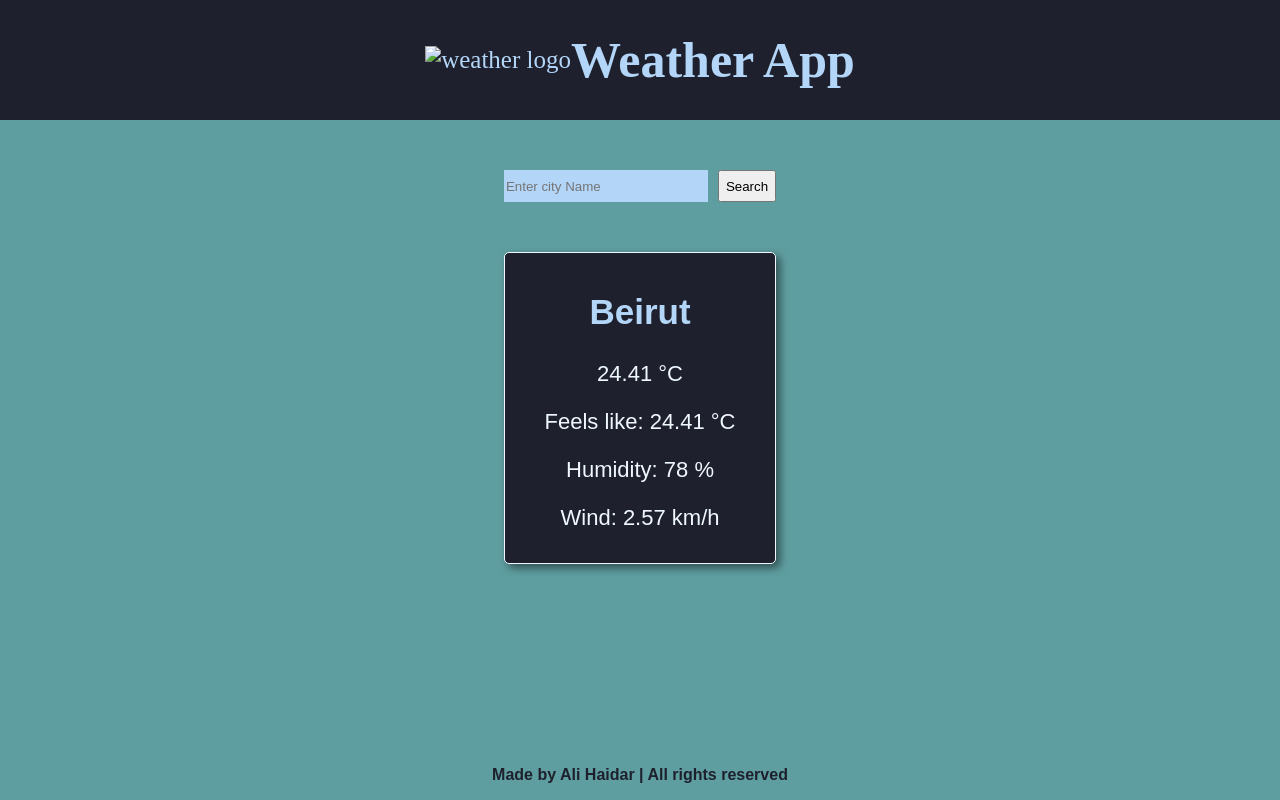
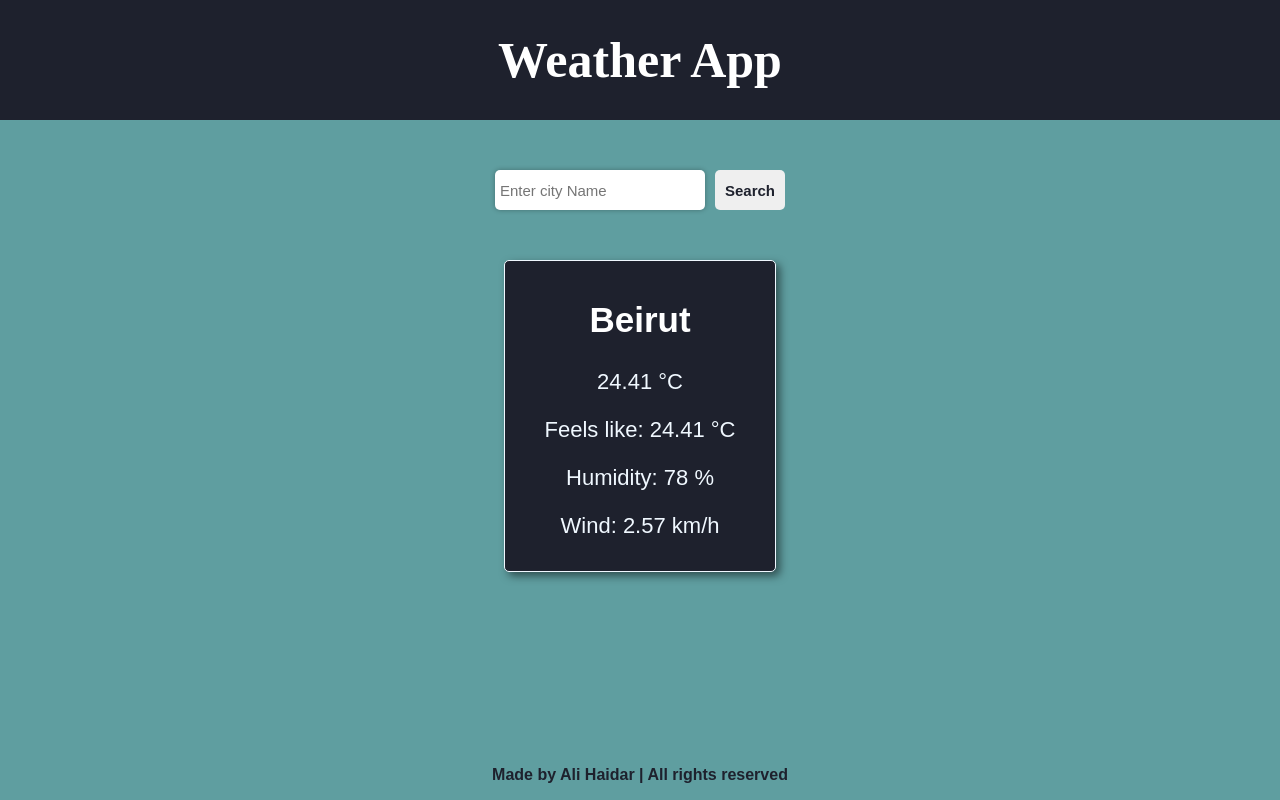
Before and after one commit to alihaydar28/WeatherApp, a plain HTML site: page index.html in a window 1280 px wide. Drawn offline with Linux system fonts and the light colour scheme; a web font is replaced by a local one.

Commit message:
made some design changes

```diff
--- a/index.html
+++ b/index.html
@@ -10,7 +10,6 @@
 <body>
 
     <header>
-        <img src="#" alt="weather logo">
         <h1>Weather App</h1>
     </header>
 
@@ -23,9 +22,9 @@
         <div class="weatherDiv">
             <h2 class="cityName">Beirut</h2>
             <p class="Temp">24.41 °C</p>
-            <p class="feelsLike">Feels like: <span>24.41 °C</span> </p>
-            <p class="humidity">Humidity: <span>78 %</span></p>
-            <p class="wind">Wind: <span>2.57 km/h</span></p>
+            <p class="feelsLike">Feels like: <span class="feelsLikeSpan">24.41 °C</span> </p>
+            <p class="humidity">Humidity: <span class="humiditySpan">78 %</span></p>
+            <p class="wind">Wind: <span class="windSpan">2.57 km/h</span></p>
 
         </div>
     </section>
--- a/style.css
+++ b/style.css
@@ -15,10 +15,11 @@ header{
     justify-content: center;
     height: 120px;
     background-color: #1e212d;
-    color: #b3d5f7;
+    color: white;
     font-size: 25px;
     font-family: 'Antic Slab', serif;
 }
+
 
 section{
     display: flex;
@@ -40,7 +41,30 @@ section{
     border-style: none;
     height: 30px;
     width: 200px;
-    background-color: #b3d5f7;
+    background-color: white;
+    padding: 5px;
+    border-radius: 5px;
+    font-size: 15px;
+    outline: none;
+    box-shadow: 0 0 5px rgba(0, 0, 0, 0.3);
+}
+
+.searchDiv button{
+    text-decoration: none;
+    border: none;
+    border-radius: 5px;
+    padding: 0px 10px 0px 10px;
+    cursor: pointer;
+    color: #1e212d;
+    font-size: 15px;
+    font-weight: bold;
+    transition: background-color 0.3s ease, transform 0.2s ease;
+}
+
+.searchDiv button:hover{
+    background-color: #1e212d;
+    color: white;
+
 }
 
 .weatherDiv{
@@ -56,7 +80,7 @@ section{
 }
 
 .weatherDiv .cityName{
-    color: #b3d5f7;
+    color: white;
     font-size: 35px;
 }
 
```
Lines whose indentation alone changed are shown as unchanged.
